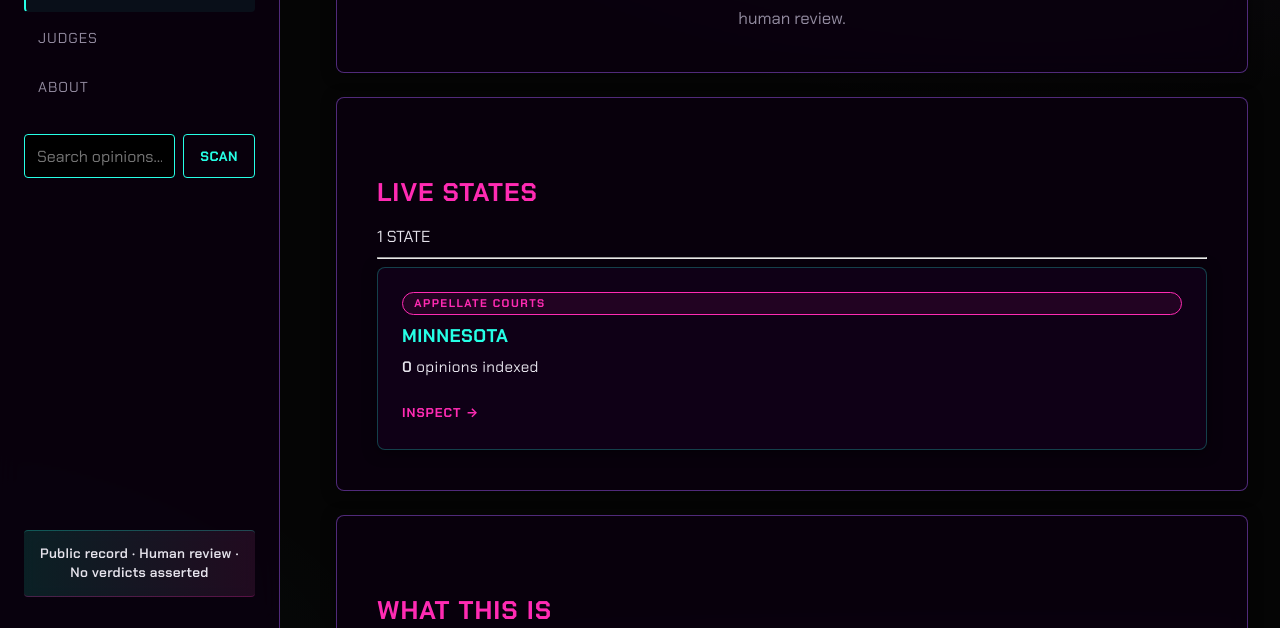
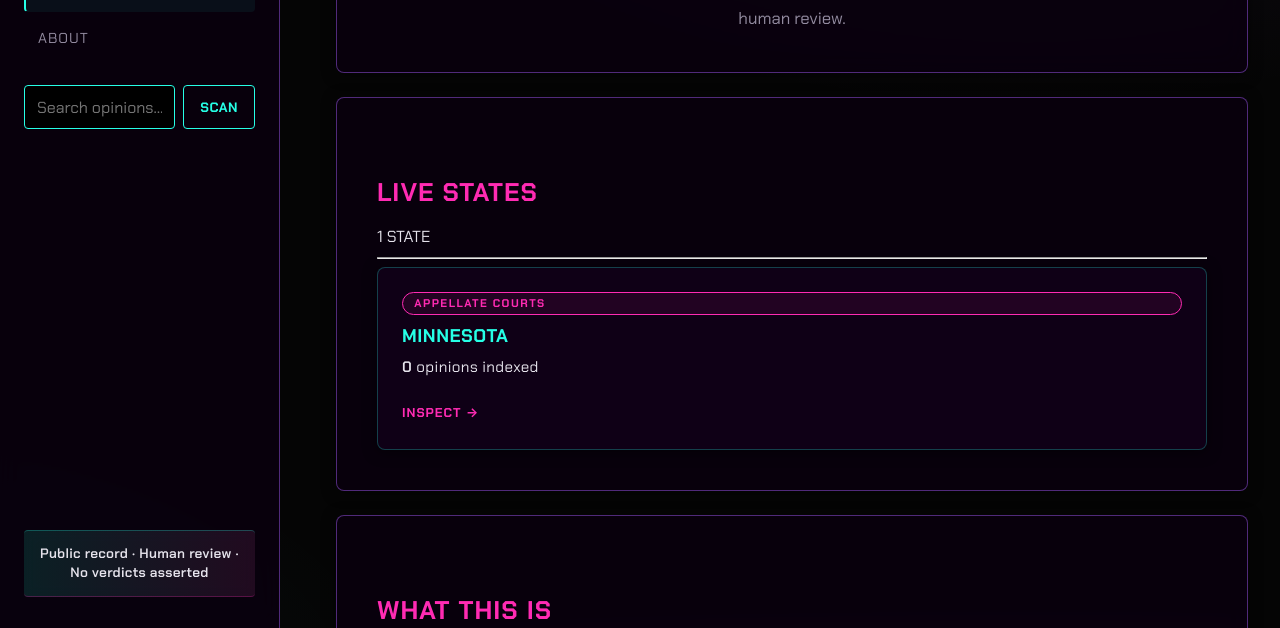
Before and after one commit to OnionMadder/docketdrift, a Django app: page / in a window 1280 px wide. Shown: the part 171-799 px from the top of the page. Run offline with Django 5.2, Linux system fonts and the light colour scheme; data comes from the database, SQL or seed files in the repository; data that the repository does not hold is empty; some web fonts are replaced.

Commit message:
Hide Judges nav link on apex (no state context, never leak to admin)
The previous {% if/else %} pointed the Judges sidebar link to /admin/opinions/judge/ when there was no state subdomain. That exposes the staff admin entry to a public-site visitor on docketdrift.com, which is the wrong UX. Drop the else clause -- on apex the Judges item just doesn't render. On mn.docketdrift.com (and future state subdomains) the link still goes to the public /current-judges/ roster, behavior unchanged.

Co-Authored-By: Claude Opus 4.7 (1M context) <noreply@anthropic.com>

```diff
--- a/opinions/templates/opinions/base.html
+++ b/opinions/templates/opinions/base.html
@@ -39,8 +39,6 @@
         <li><a href="{% url 'opinions:home' %}"{% if active_nav == 'opinions' %} aria-current="page"{% endif %}>Opinions</a></li>
         {% if request.state %}
           <li><a href="{% url 'opinions:current_judges' %}"{% if active_nav == 'judges' %} aria-current="page"{% endif %}>Judges</a></li>
-        {% else %}
-          <li><a href="/admin/opinions/judge/">Judges</a></li>
         {% endif %}
         <li><a href="{% url 'opinions:about' %}"{% if active_nav == 'about' %} aria-current="page"{% endif %}>About</a></li>
       </ul>
```
